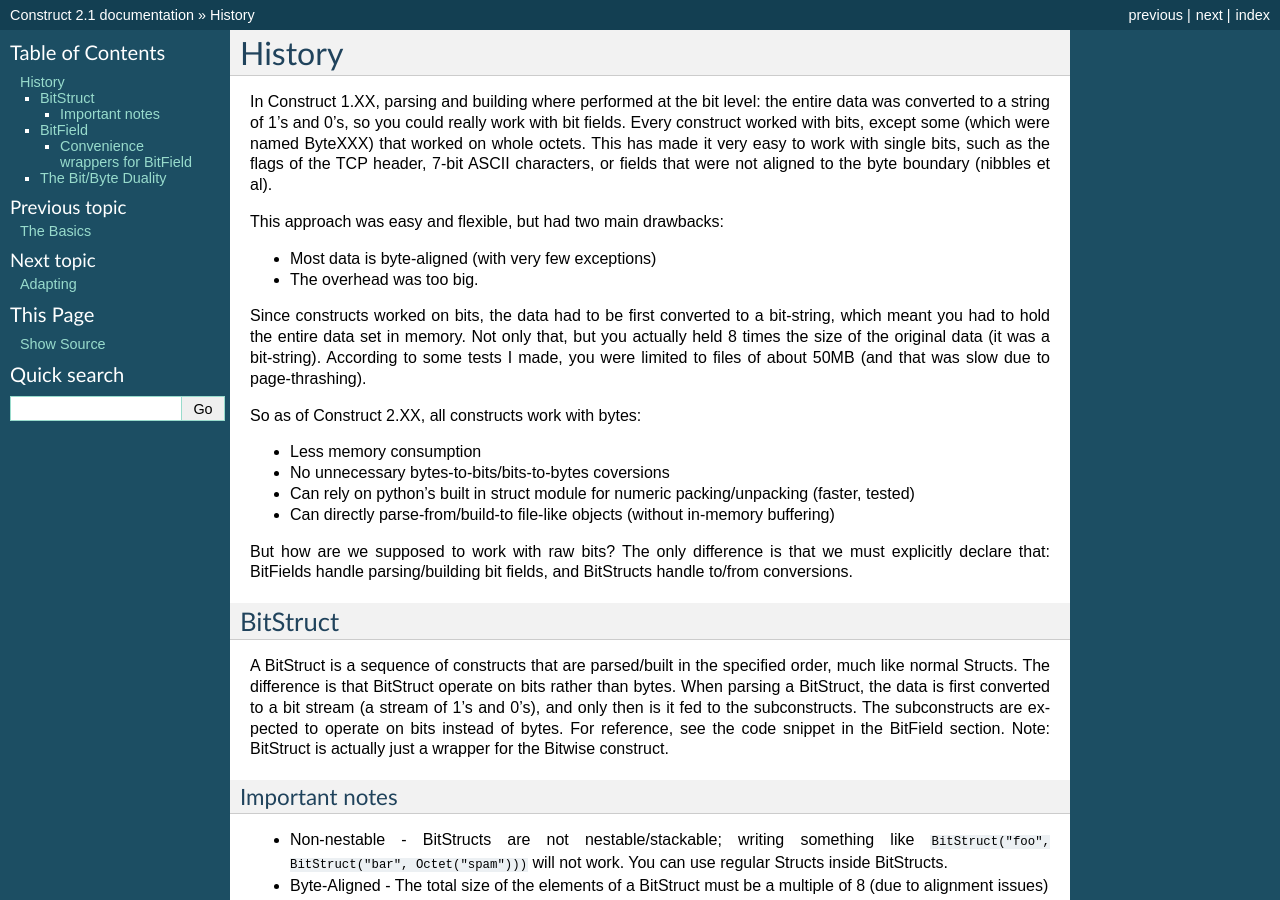
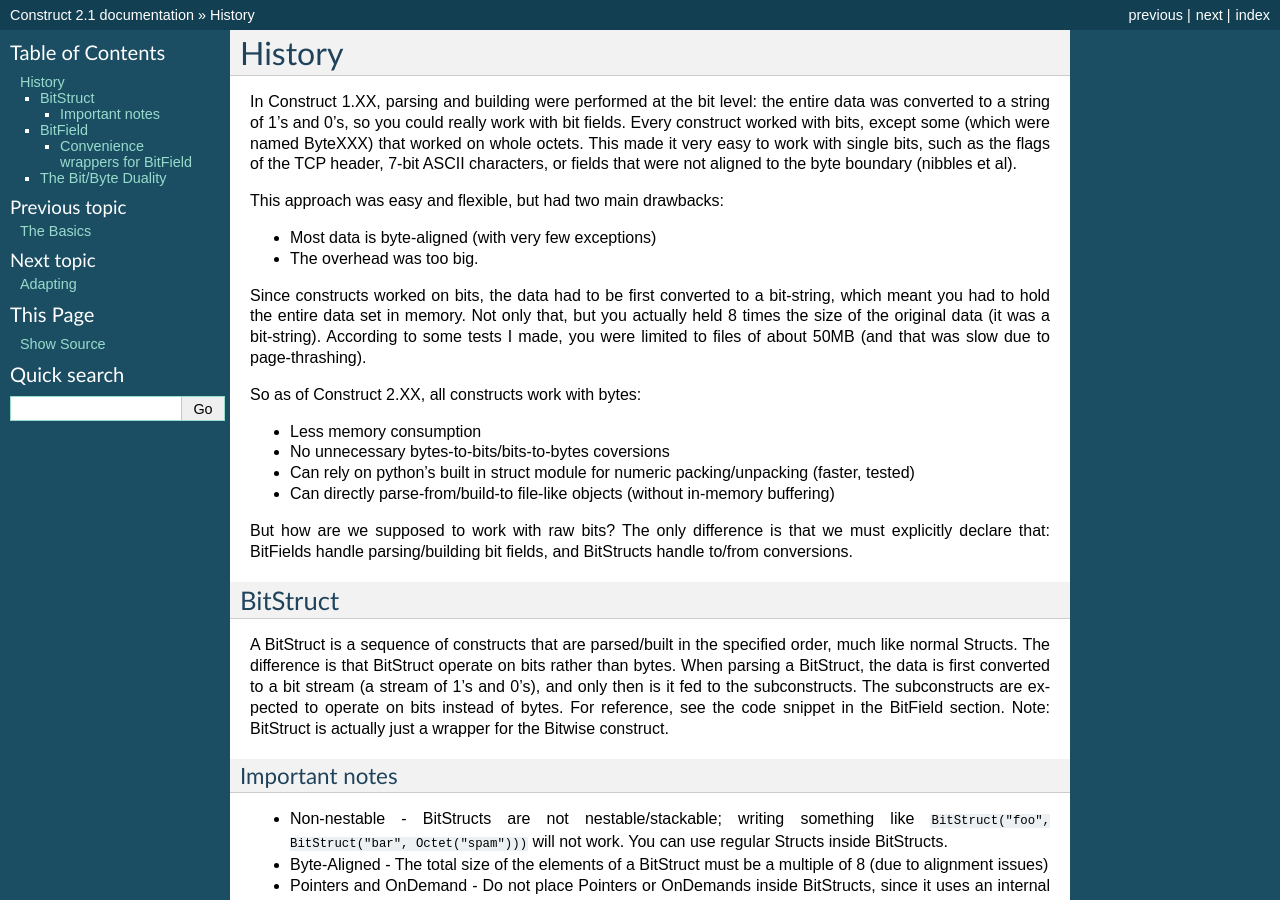
Before and after one commit to MostAwesomeDude/construct, a Sphinx documentation site: the page built from docs/bitwise.rst, in a window 1280 px wide and 900 px high. Built offline with Sphinx 7.4.7, drawn with Linux system fonts in a browser that asks for light colours; pages that are not in the unit, such as notebooks, are missing from menus.

Commit message:
Fix bitwise doc typos.

```diff
--- a/docs/bitwise.rst
+++ b/docs/bitwise.rst
@@ -2,10 +2,10 @@
 History
 =======
 
-In Construct 1.XX, parsing and building where performed at the bit level: the
+In Construct 1.XX, parsing and building were performed at the bit level: the
 entire data was converted to a string of 1's and 0's, so you could really work
 with bit fields. Every construct worked with bits, except some (which were
-named ByteXXX) that worked on whole octets. This has made it very easy to work
+named ByteXXX) that worked on whole octets. This made it very easy to work
 with single bits, such as the flags of the TCP header, 7-bit ASCII characters,
 or fields that were not aligned to the byte boundary (nibbles et al).
 
```
